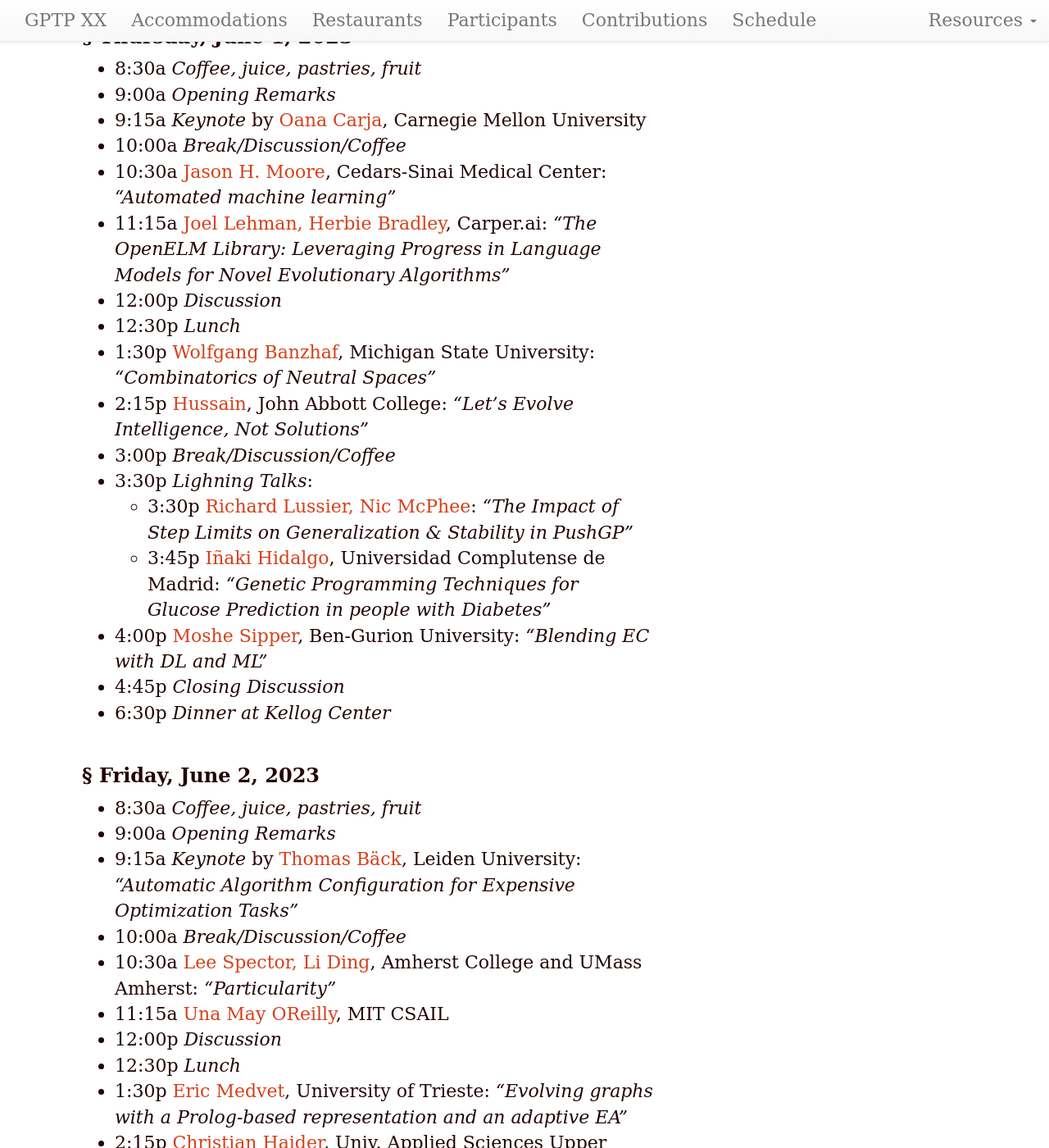
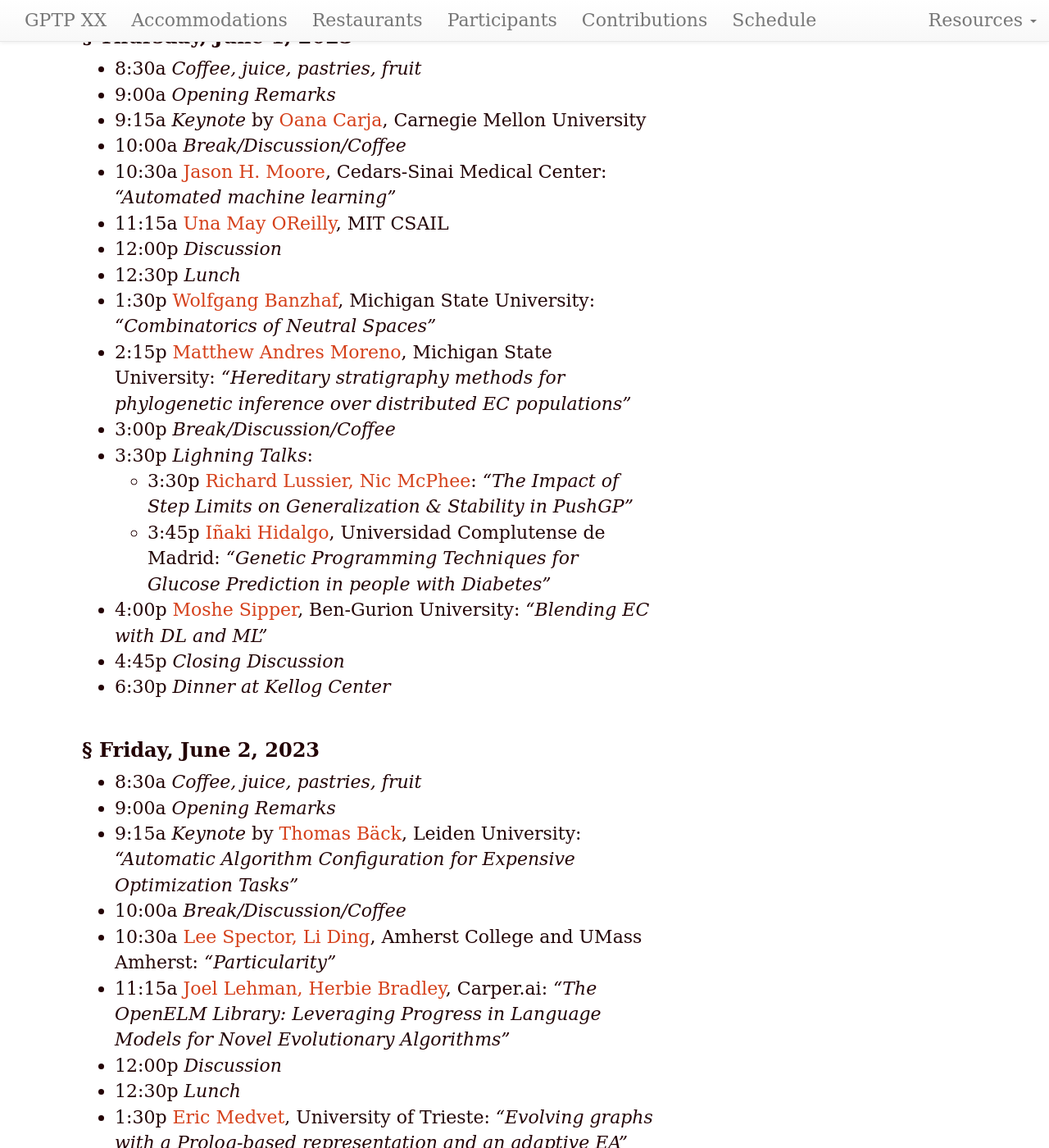
Before and after one commit to GPTP-workshop/gptp-workshop.github.io, a Jekyll site: the page built from schedule.md, in a window 1280 px wide and 1400 px high, scrolled down 612 px. Shown: the whole window at 82% size. Built offline with Jekyll 4.4.1, drawn with Linux system fonts in a browser that asks for light colours; our own code applies the rules of GitHub Pages for plain Markdown files; some of the changed text lies outside the part shown.

Commit message:
Update schedule.md

```diff
--- a/schedule.md
+++ b/schedule.md
@@ -18,22 +18,17 @@ GPTP-2023 will be held at Michigan State University, in [Kellogg Hotel & Convent
 - 9:00a _Opening Remarks_
 - 9:15a _Keynote_ by [Oana Carja](https://cbd.cmu.edu/people/carja.html), Carnegie Mellon University
 - 10:00a _Break/Discussion/Coffee_
-- 10:30a [Jason H. Moore](https://researchers.cedars-sinai.edu/Jason.Moore), Cedars-Sinai Medical Center:
-_"Automated machine learning"_
-- 11:15a [Joel Lehman, Herbie Bradley](https://Carper.ai), Carper.ai:
-_"The OpenELM Library: Leveraging Progress in Language Models for Novel Evolutionary Algorithms"_
+- 10:30a [Jason H. Moore](https://researchers.cedars-sinai.edu/Jason.Moore), Cedars-Sinai Medical Center: _"Automated machine learning"_
+- 11:15a [Una May OReilly](https://www.csail.mit.edu/person/una-may-oreilly), MIT CSAIL
 - 12:00p _Discussion_
 - 12:30p _Lunch_
-- 1:30p [Wolfgang Banzhaf](https://www.cse.msu.edu/~banzhafw/), Michigan State University:
-_"Combinatorics of Neutral Spaces"_
-- 2:15p [Hussain](https://departments.johnabbott.qc.ca/william%20russell%202/talib-hussain/), John Abbott College:
-_"Let’s Evolve Intelligence, Not Solutions"_
+- 1:30p [Wolfgang Banzhaf](https://www.cse.msu.edu/~banzhafw/), Michigan State University: _"Combinatorics of Neutral Spaces"_
+- 2:15p [Matthew Andres Moreno](https://directory.natsci.msu.edu/Directory/Profiles/Person/103198), Michigan State University:  _"Hereditary stratigraphy methods for phylogenetic inference over distributed EC populations"_
 - 3:00p _Break/Discussion/Coffee_
 - 3:30p _Lighning Talks_:
   - 3:30p [Richard Lussier, Nic McPhee](https://academics.morris.umn.edu/nic-mcphee): _"The Impact of Step Limits on Generalization & Stability in PushGP"_
   - 3:45p [Iñaki Hidalgo](https://www.ucm.es/directorio?id=9382), Universidad Complutense de Madrid: _"Genetic Programming Techniques for Glucose Prediction in people with Diabetes"_
-- 4:00p [Moshe Sipper](https://www.moshesipper.com/), Ben-Gurion University:
-_"Blending EC with DL and ML"_
+- 4:00p [Moshe Sipper](https://www.moshesipper.com/), Ben-Gurion University: _"Blending EC with DL and ML"_
 - 4:45p _Closing Discussion_
 - 6:30p _Dinner at Kellog Center_
 
@@ -42,24 +37,19 @@ _"Blending EC with DL and ML"_
 
 - 8:30a _Coffee, juice, pastries, fruit_
 - 9:00a _Opening Remarks_
-- 9:15a _Keynote_ by [Thomas Bäck](https://www.universiteitleiden.nl/en/staffmembers/thomas-back), Leiden University:
-_"Automatic Algorithm Configuration for Expensive Optimization Tasks"_
+- 9:15a _Keynote_ by [Thomas Bäck](https://www.universiteitleiden.nl/en/staffmembers/thomas-back), Leiden University: _"Automatic Algorithm Configuration for Expensive Optimization Tasks"_
 - 10:00a _Break/Discussion/Coffee_
-- 10:30a [Lee Spector, Li Ding](https://www.amherst.edu/people/facstaff/lspector), Amherst College and UMass Amherst:
-_"Particularity"_
-- 11:15a [Una May OReilly](https://www.csail.mit.edu/person/una-may-oreilly), MIT CSAIL
+- 10:30a [Lee Spector, Li Ding](https://www.amherst.edu/people/facstaff/lspector), Amherst College and UMass Amherst: _"Particularity"_
+- 11:15a [Joel Lehman, Herbie Bradley](https://Carper.ai), Carper.ai: _"The OpenELM Library: Leveraging Progress in Language Models for Novel Evolutionary Algorithms"_
 - 12:00p _Discussion_
 - 12:30p _Lunch_
--  1:30p [Eric Medvet](https://medvet.inginf.units.it/), University of Trieste:
-_"Evolving graphs with a Prolog-based representation and an adaptive EA"_
-- 2:15p [Christian Haider](https://heal.heuristiclab.com/team/haider), Univ. Applied Sciences Upper Austria, HEAL:
-_"Approaches for Prior Knowledge Integration into Symbolic Regression"_
+-  1:30p [Eric Medvet](https://medvet.inginf.units.it/), University of Trieste: _"Evolving graphs with a Prolog-based representation and an adaptive EA"_
+- 2:15p [Christian Haider](https://heal.heuristiclab.com/team/haider), Univ. Applied Sciences Upper Austria, HEAL: _"Approaches for Prior Knowledge Integration into Symbolic Regression"_
 - 3:00p _Break/Discussion/Coffee_
 - 3:30p _Lighning Talks_:
   - 3:30p [Michael Affenzeller](https://heal.heuristiclab.com/team/affenzeller), Univ. Applied Sciences Upper Austria, HEAL: _"GP in Prescriptive Analytics"_
   - 3:45p [Stuart W. Card](https://www.critical.com/index.html), Critical Technologies Inc.: _"Information Theoretic GP of Causal Models"_
-- 4:00p [Alexander Lalejini](https://www.gvsu.edu/computing/lalejini-alexander-111.htm), Grand Valley State University:
-_"Phylogeny-informed fitness estimation"_
+- 4:00p [Alexander Lalejini](https://www.gvsu.edu/computing/lalejini-alexander-111.htm), Grand Valley State University: _"Phylogeny-informed fitness estimation"_
 - 4:45p _Closing Discussion_
 - 6:30p _After meeting social gatherings_
 
```
Also changed, not shown: other parts of schedule.md (+2 -4 lines).
